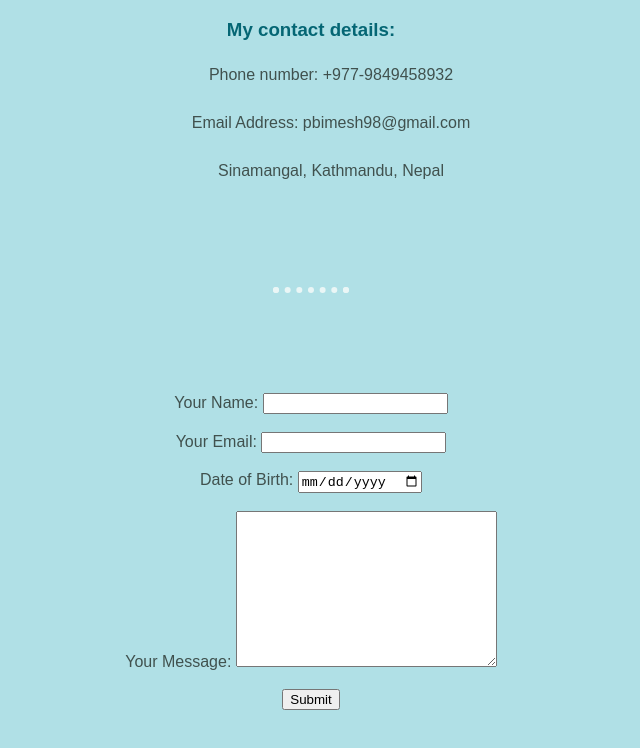
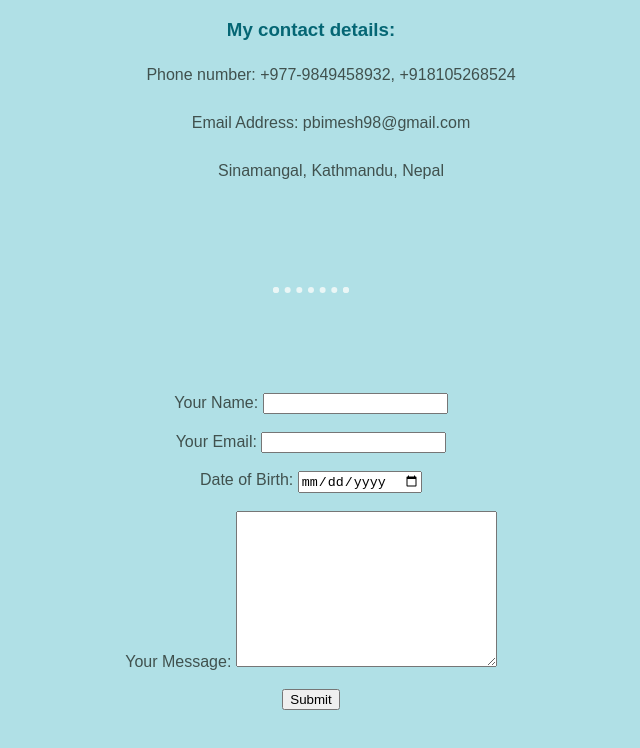
Before and after one commit to Amunet98/HTML-CSS-website, a plain HTML site: page contact.html in a window 1280 px wide. Shown: the whole page, without its empty margins (329-969 px from the left). Drawn offline with Linux system fonts and the light colour scheme.

Commit message:
Update contact.html

```diff
--- a/contact.html
+++ b/contact.html
@@ -10,7 +10,7 @@
 
     <h3>My contact details:</h3>
     <ol>
-      <p>Phone number: +977-9849458932</p>
+      <p>Phone number: +977-9849458932, +918105268524</p>
       <p>Email Address: pbimesh98@gmail.com</p>
       <p>Sinamangal, Kathmandu, Nepal</p>
     </ol>
```
